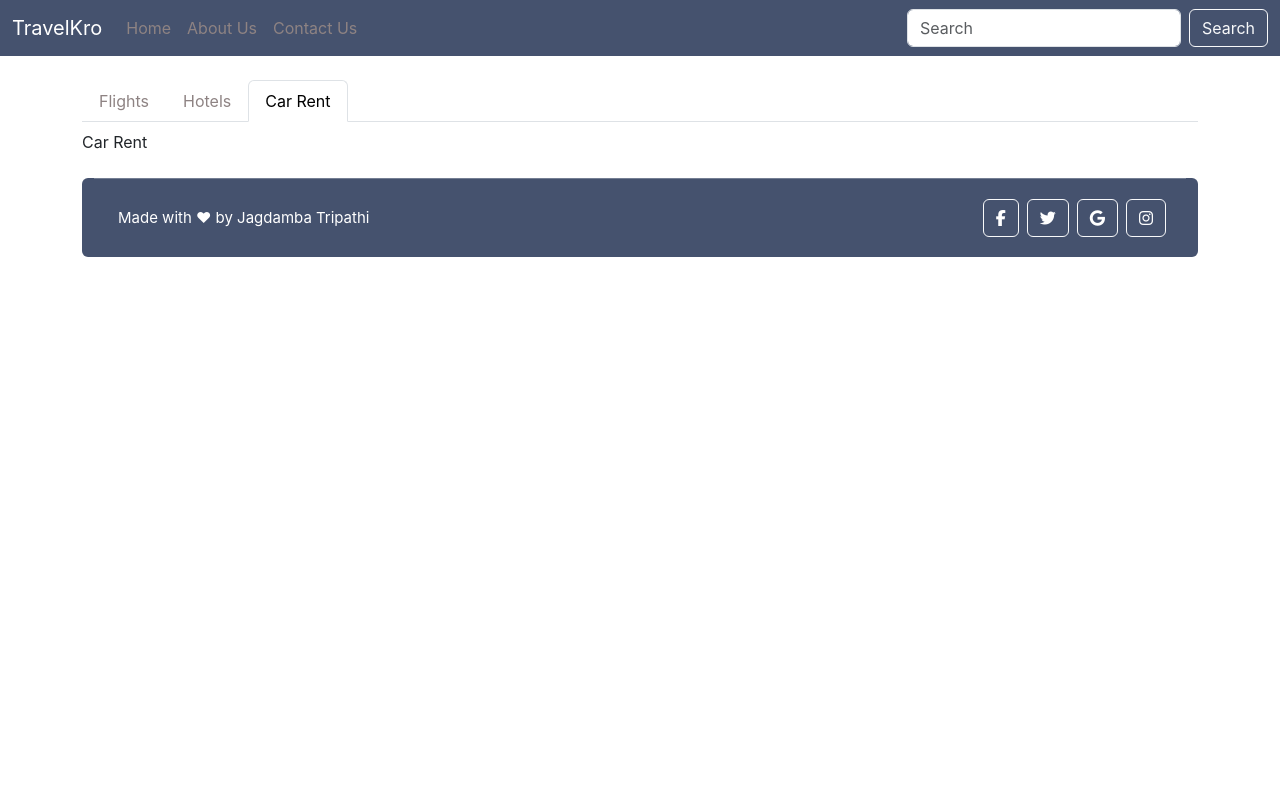
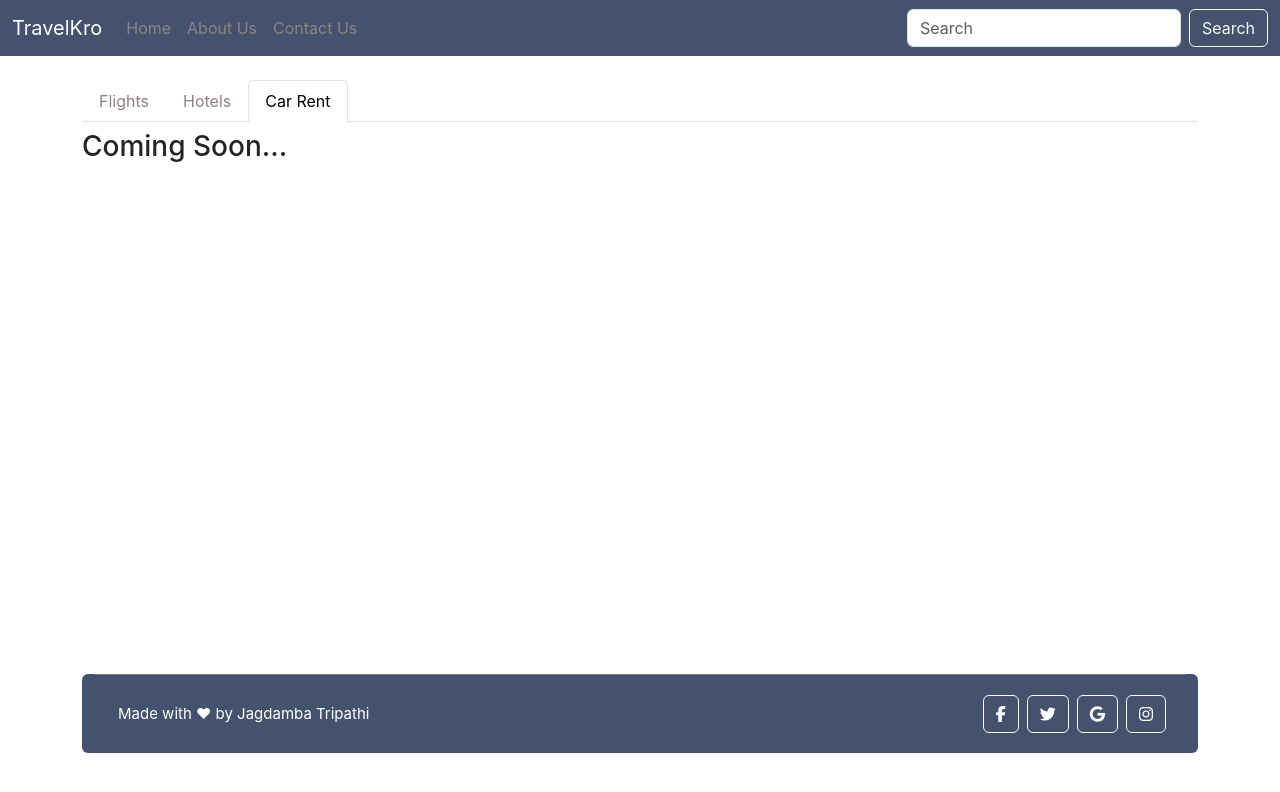
Before and after one commit to jagdtri2003/my-app, a React (Create React App) app: page / in a window 1280 px wide. Both pictures are taken after a click on the tab "Car Rent". Shown: the top 792 px of the page. Built offline with nearby package versions, Linux system fonts and the light colour scheme; no server answers.

Commit message:
Fixed Required Issue

```diff
--- a/src/components/Flights.js
+++ b/src/components/Flights.js
@@ -11,7 +11,8 @@ export default function Flights() {
   const [selectedFlight,setSelectedFlight]=useState(null);
   const [passengerCount,setPassengerCount]=useState(1);
 
-  const searchFlights = async () => {
+  const searchFlights = async (event) => {
+    event.preventDefault();
     try {
       const response = await fetch(
         `https://script.google.com/macros/s/AKfycbye6Yi_bm6nPVgZMe3q8zS4gq2LNSuaVgZyNjQ6z3vQl5HjjrMCYHYSqxqsXFnms587mg/exec?frm=${departureCity}&to=${destinationCity}`
@@ -47,17 +48,20 @@ export default function Flights() {
     <>
     <div className='row'>
         <div className="col mt-2">
-            <form>
+            <form onSubmit={searchFlights}>
                 <div class="form-row">
                     <div class="mr-2 mb-3">
                         <label for="inputFrom">From</label>
                         <input type="text" class="form-control" id="inputFrom" placeholder="Departure City"
                         value={departureCity}
-                        onChange={(e) => setDepartureCity(e.target.value)} required/>
+                        required
+                        onChange={(e) => {
+                          setDepartureCity(e.target.value)}}
+                        />
                     </div>
                     <div class="mr-2 mb-3">
                         <label for="inputTo">To</label>
-                        <input type="text" class="form-control" id="inputTo" placeholder="Destination City" value={destinationCity} onChange={(e) => setDestinationCity(e.target.value)}  required/>
+                        <input type="text" class="form-control" id="inputTo" placeholder="Destination City" value={destinationCity} onChange={(e) => {setDestinationCity(e.target.value)}}  required />
                     </div>
                 </div>
                 <div class="form-row">
@@ -80,7 +84,7 @@ export default function Flights() {
                         </select>
                     </div>
                 </div>
-                <button class="btn btn-primary my-3" type="button" onClick={searchFlights}>Search Flights</button>
+                <button class="btn btn-primary my-3" type="submit" >Search Flights</button>
             </form>
         </div>
         <div className="col my-3 ms-1">
--- a/src/components/MainCard.js
+++ b/src/components/MainCard.js
@@ -1,6 +1,7 @@
 import React from 'react'
 import Flights from './Flights'
 import Hotel from './Hotel'
+import { Container } from 'react-bootstrap';
 
 export default function MainCard() {
   document.title="TravelKro-Home";
@@ -20,7 +21,10 @@ export default function MainCard() {
     <div className="tab-content my-2" id="myTabContent">
     <div className="tab-pane fade show active" id="home-tab-pane" role="tabpanel" aria-labelledby="home-tab" tabIndex="0"><Flights/></div>
     <div className="tab-pane fade" id="profile-tab-pane" role="tabpanel" aria-labelledby="profile-tab" tabIndex="0">{<Hotel/>}</div>
-    <div className="tab-pane fade" id="contact-tab-pane" role="tabpanel" aria-labelledby="contact-tab" tabIndex="0">Car Rent</div>
+    <div className="tab-pane fade" id="contact-tab-pane" role="tabpanel" aria-labelledby="contact-tab" style={{ minHeight: '65vh' }} tabIndex="0">    <Container fluid className="p-0 flex-grow-1">
+      {/* No content inside */}
+      <h3>Coming Soon...</h3>
+    </Container></div>
     </div>
     </>
   )
```
